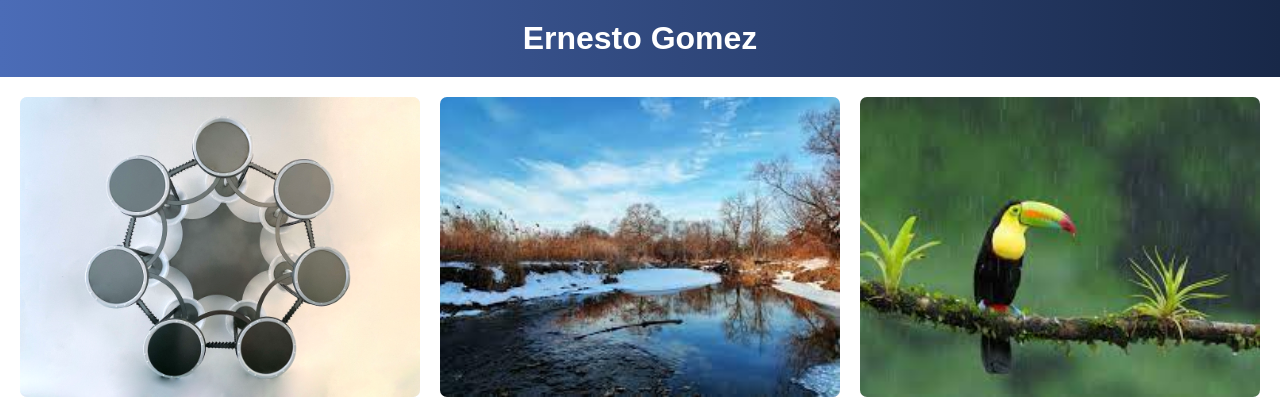
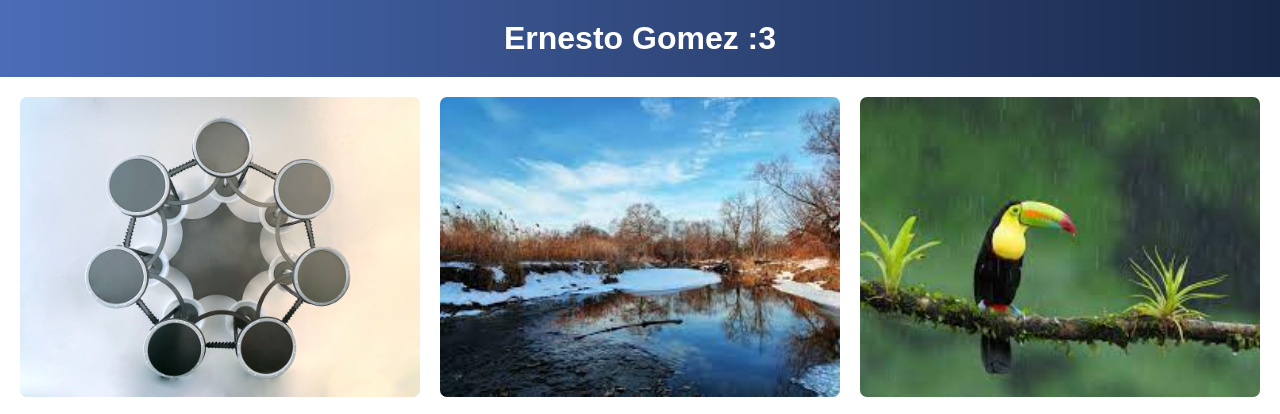
Before and after one commit to ernjg/ernjg.github.io, a plain HTML site: page index.html in a window 1280 px wide. Shown: the top 414 px of the page. Drawn offline with Linux system fonts and the light colour scheme.

Commit message:
Update index.html

```diff
--- a/index.html
+++ b/index.html
@@ -8,7 +8,7 @@
 </head>
 <body>
     <header>
-        <h1>Ernesto Gomez</h1>
+        <h1>Ernesto Gomez :3</h1>
     </header>
 
     <div id="myModal" class="modal">
```
